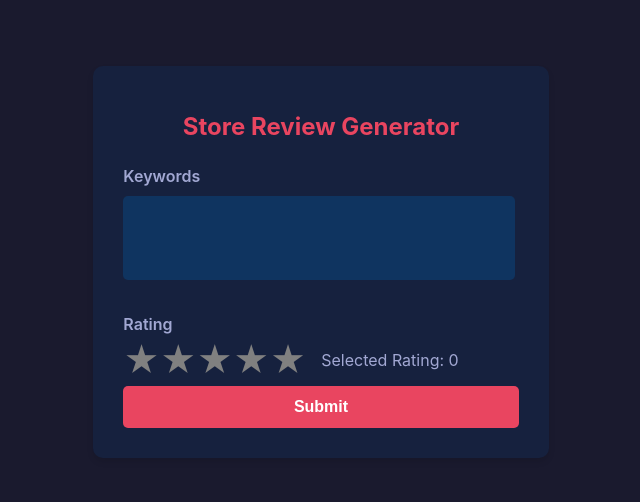
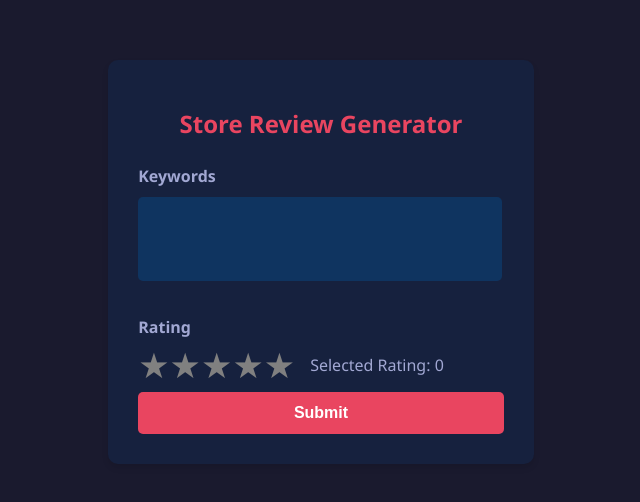
Before and after one commit to stablelane/store-review-generator, a React (Vite) app: page / in a window 1280 px wide. Shown: the part 166-668 px from the top of the page, without its empty margins (349-989 px from the left). Built offline with nearby package versions, Linux system fonts and the light colour scheme.

Commit message:
change font

```diff
--- a/src/index.css
+++ b/src/index.css
@@ -5,7 +5,7 @@ body {
     min-height: 100vh;
     background-color: #1a1a2e;
     padding: 20px;
-    font-family: -apple-system, BlinkMacSystemFont, "Segoe UI", Roboto, sans-serif;
+    font-family: "Segoe UI",sans-serif;
   }
 
   .review-form {
```
